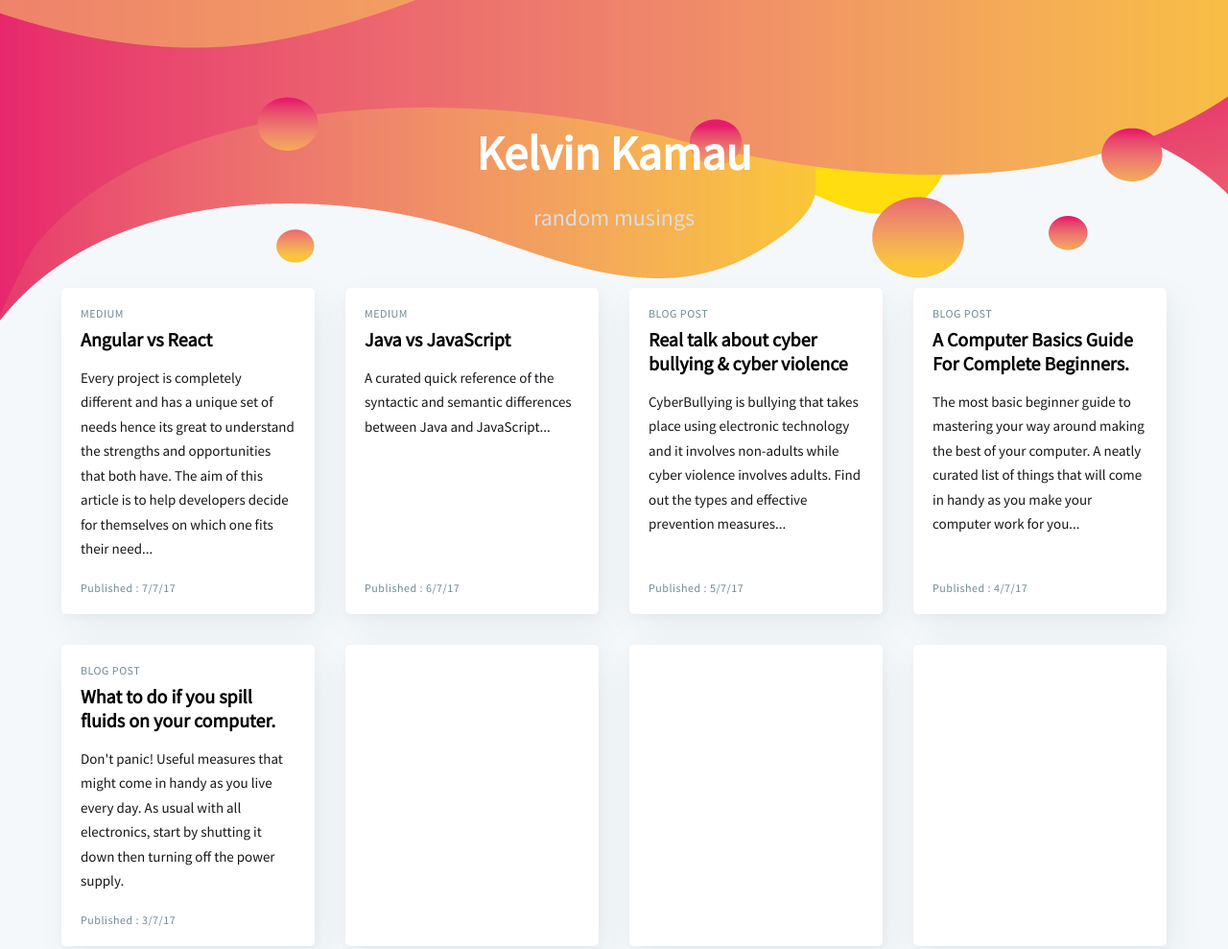
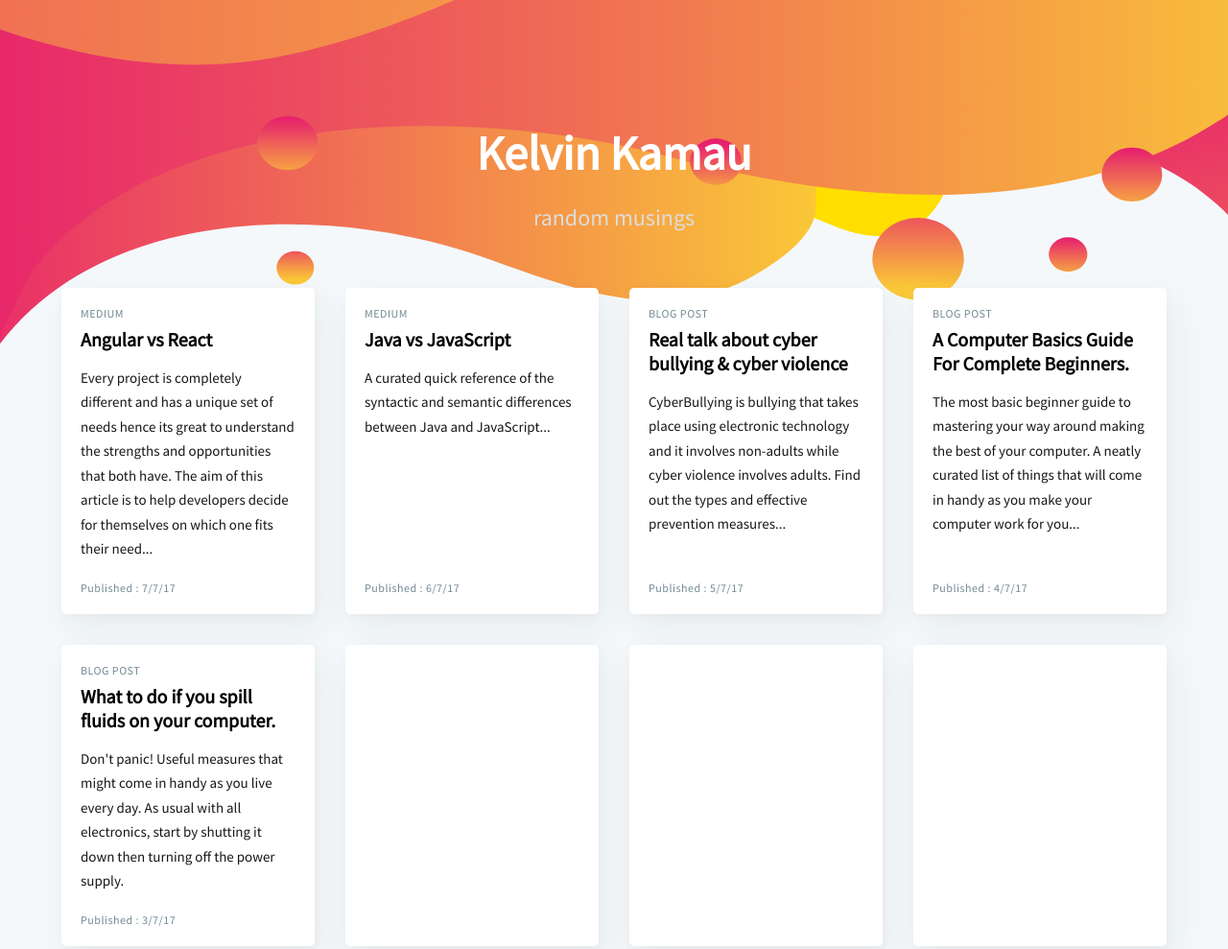
Before and after one commit to kelvinkamau/blog, a website: page index.html in a window 1280 px wide. Shown: the top 989 px of the page at 96% size. Drawn offline with Linux system fonts and the light colour scheme.

Commit message:
exciting updates
Signed-off-by: Kelvin Kamau <kelvinkamau6808@gmail.com>

```diff
--- a/css/app.css
+++ b/css/app.css
@@ -141,7 +141,7 @@ header {
     align-items: center;
     flex-direction: column;
     padding: 5% 10%;
-    background: url('../images/one.png');
+    background: url('../images/one.svg');
     background-repeat: no-repeat;
     background-size: cover;
     /* background-color: #191e27;*/
```
Also changed, not shown: images/one.png (deleted), images/one.svg (added).
